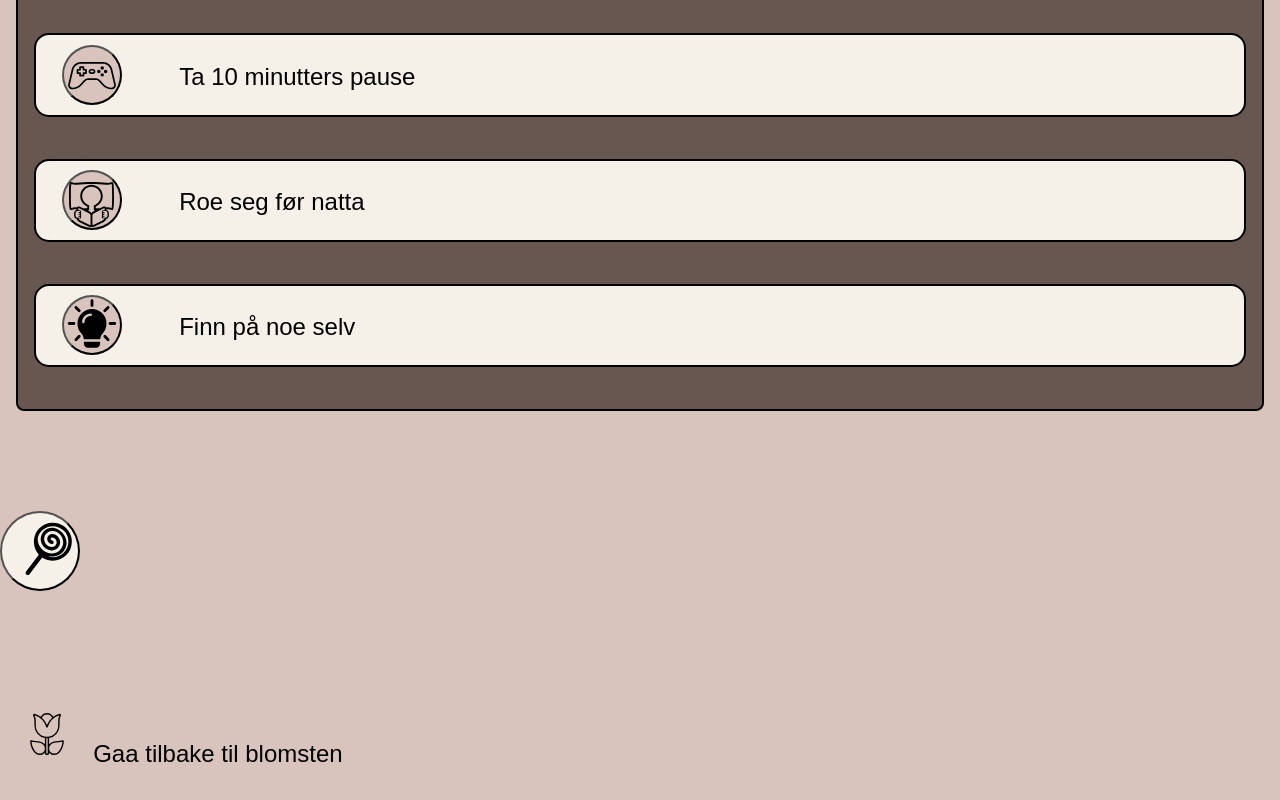
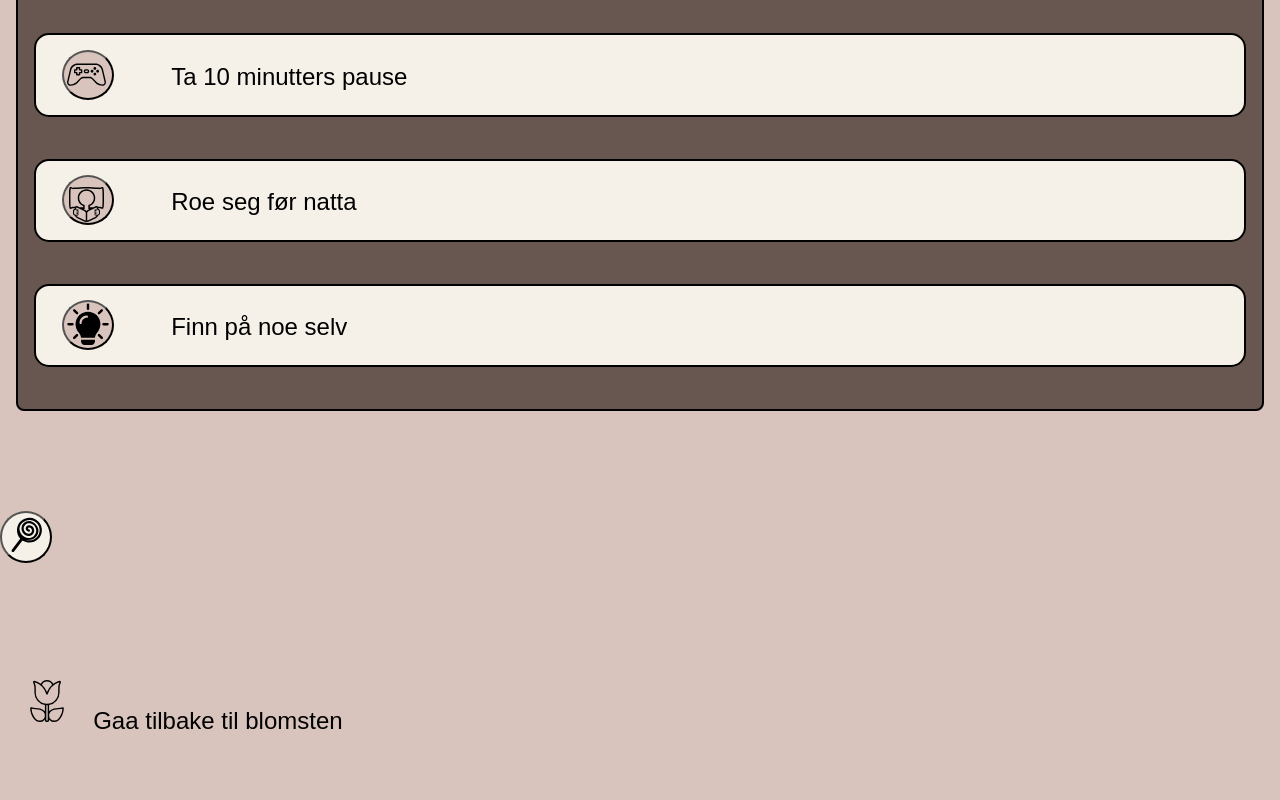
Before and after one commit to gyrdbr/bloom_eksp, a plain HTML site: page index.html in a window 1280 px wide. Shown: the part 1264-2064 px from the top of the page. Drawn offline with Linux system fonts and the light colour scheme.

Commit message:
styling av knapp for daarlige vaner

```diff
--- a/css/bloom.css
+++ b/css/bloom.css
@@ -14,8 +14,8 @@
 
 .rw-help-line {
     border: 4px solid white;
-    margin-left:  10%;
-    margin-right:  10%;
+    margin-left:  5%;
+    margin-right:  5%;
 }
 
 .rw-page-header {
@@ -78,16 +78,17 @@
     background-color: #F5F1E9;
     cursor: pointer; /* Optional: Changes cursor to a hand icon on hover */
     border-radius: 50%;
-    width: 80px;
-    height: 80px;
+    width: 52px;
+    height: 52px;
+    position: relative;
 }
 
 button.task-btn {
     background-color: #D8C4BC;
     cursor: pointer; /* Optional: Changes cursor to a hand icon on hover */
     border-radius: 50%;
-    width: 60px;
-    height:60px;
+    width: 52px;
+    height:50px;
     position: relative;
 }
 
@@ -109,7 +110,7 @@
 }
 
 #help_svg {
-    width: 60px;
+    width: 50px;
     position: absolute;
     left: -2px;
     top: -2px;
@@ -121,17 +122,24 @@
     top: -4px;
 }
 #game_reading {
-    width: 45px;
+    width: 35px;
     position: absolute;
     left: 5px;
     top: 10px;
 }
 
 #fysen_svg, #game_svg {
-    width: 60px;
+    width: 49px;
     position: absolute;
     left: -2px;
     top: -4px;
+}
+
+#lollipop_svg {
+    width: 42px;
+    position: absolute;
+    left: -2px;
+    top: -1px;
 }
 
 ul {
```
Also changed, not shown: index.html (indentation only).
